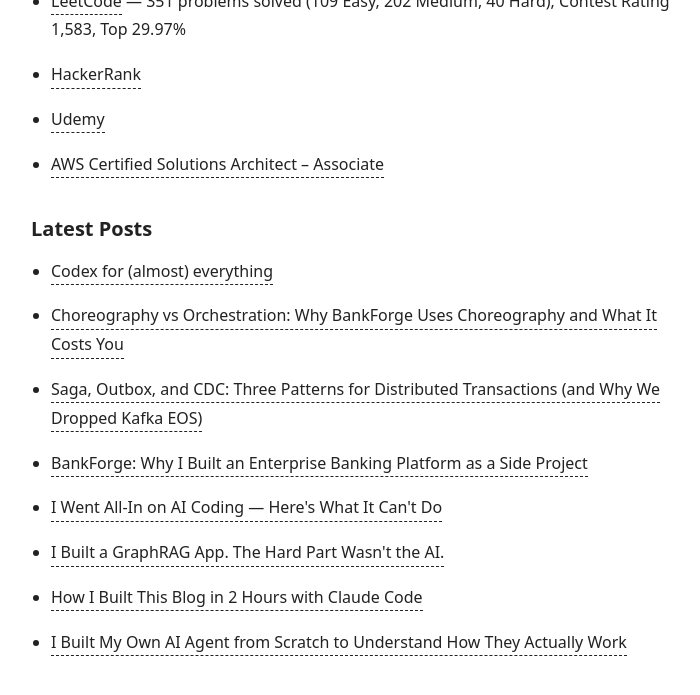
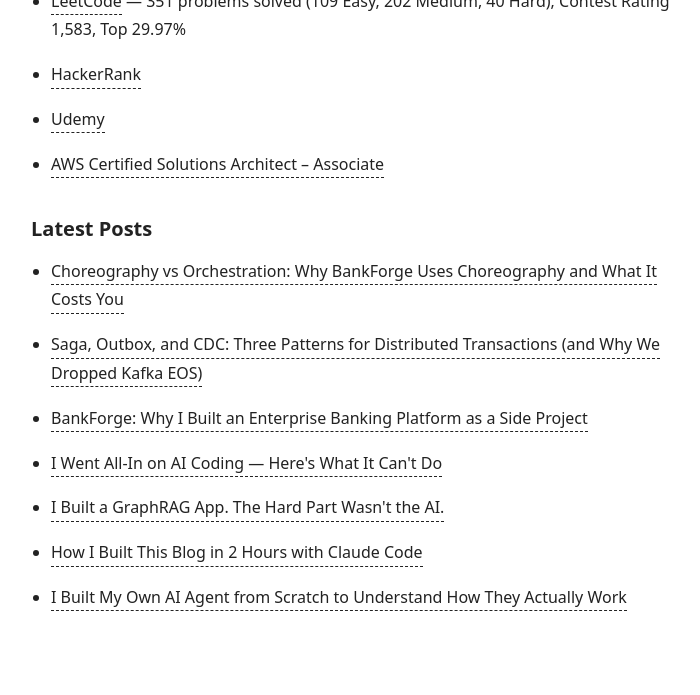
Before and after one commit to Harry-Zhao-AU/harry-zhao-au.github.io, a Jekyll site: the page built from index.html, in a window 1280 px wide and 900 px high, scrolled down 1433 px. Shown: the top 695 px of the window, without its empty margins (283-983 px from the left). Built offline with Jekyll 4.4.1, drawn with Linux system fonts in a browser that asks for light colours.

Commit message:
filter trend posts from homepage latest posts

```diff
--- a/_layouts/home.html
+++ b/_layouts/home.html
@@ -50,9 +50,10 @@ layout: default
 
 <div class="section">
   <h2>Latest Posts</h2>
-  {% if site.posts.size > 0 %}
+  {% assign project_posts = site.posts | where_exp: "post", "post.channel != 'trends'" %}
+  {% if project_posts.size > 0 %}
     <ul class="post-list">
-      {% for post in site.posts %}
+      {% for post in project_posts %}
         <li><a href="{{ post.url | relative_url }}">{{ post.title }}</a></li>
       {% endfor %}
     </ul>
```
